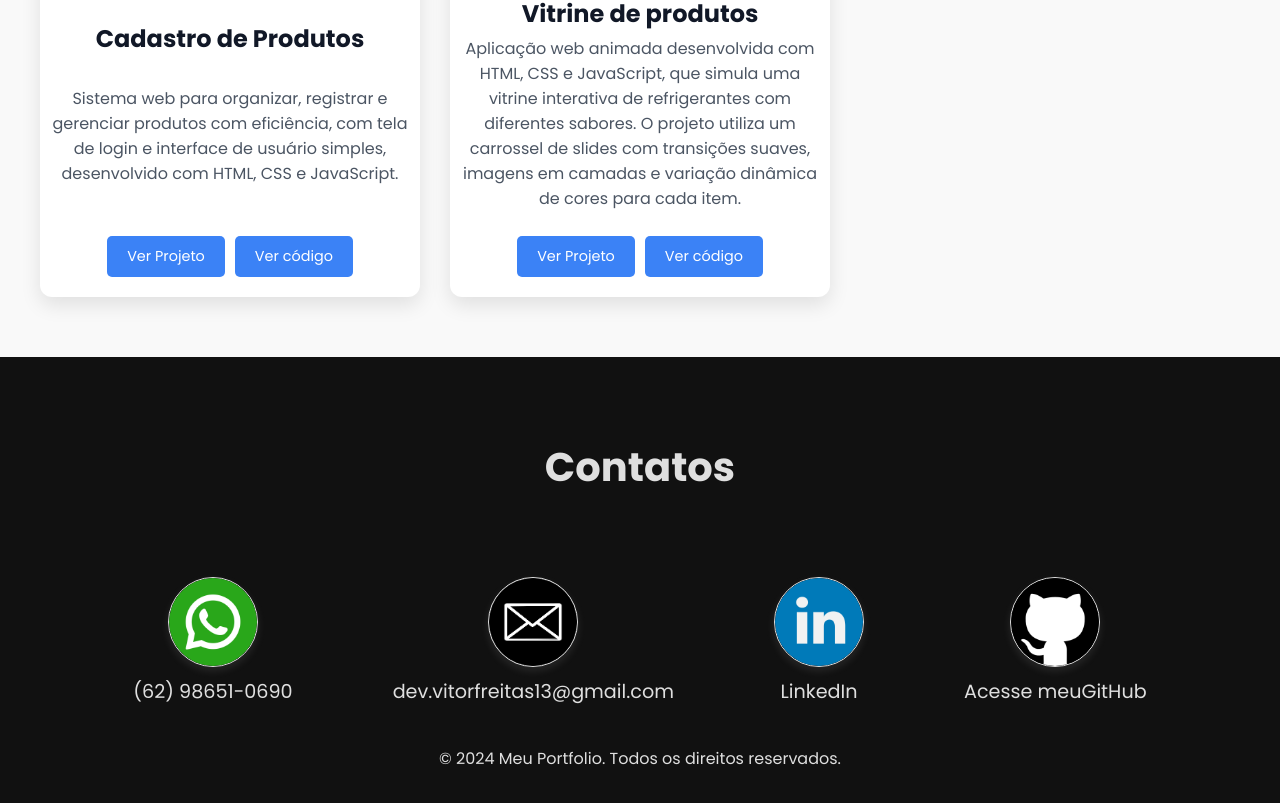
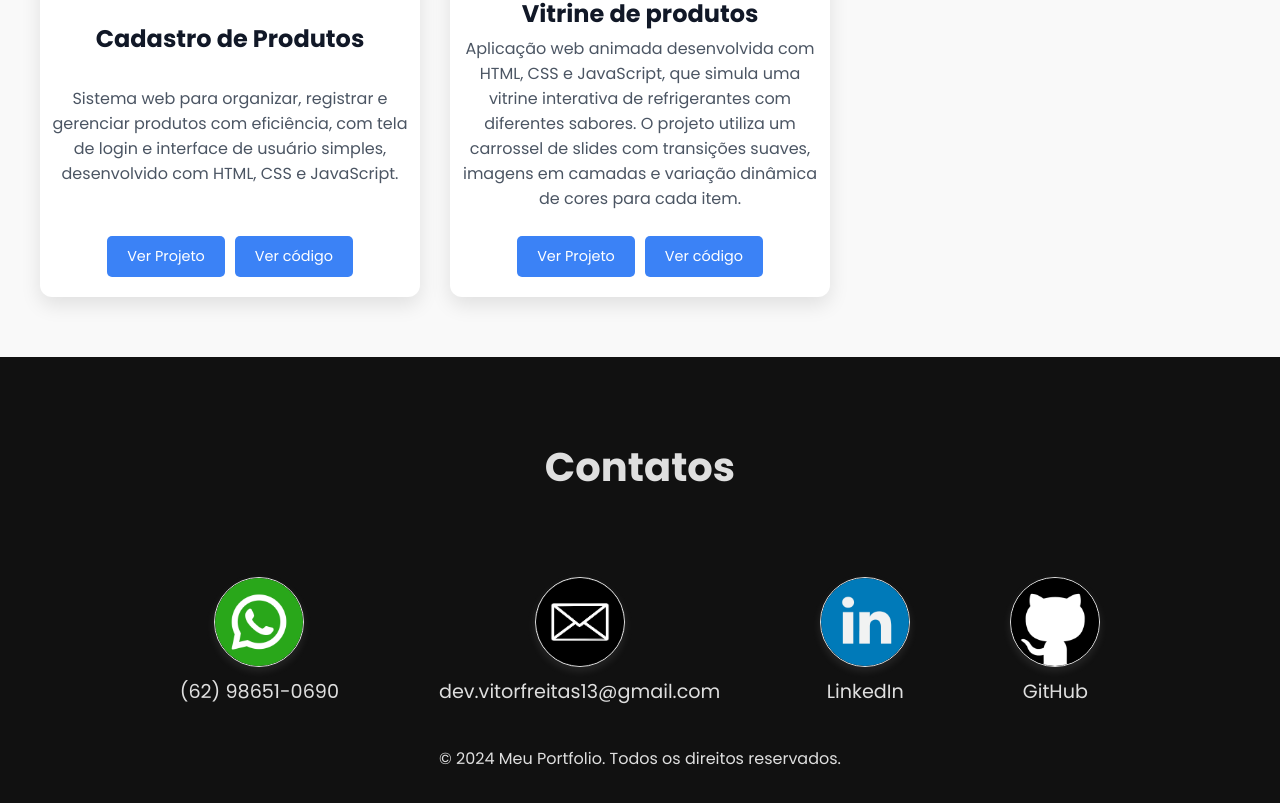
Before and after one commit to vitorfreitas13/portfolio-react, a React (Vite) app: page / in a window 1280 px wide. Shown: the part 2490-3293 px from the top of the page. Built offline with nearby package versions, Linux system fonts and the light colour scheme.

Commit message:
Update Footer.jsx

```diff
--- a/src/components/Footer/Footer.jsx
+++ b/src/components/Footer/Footer.jsx
@@ -8,7 +8,7 @@ function Footer() {
 
        <div className="contact-item">
         <img className="contact-image" src="/src/assets/whatsapp.png" alt="Telefone" />
-        <p>(62) 98651-0690</p>
+        <a href="https://api.whatsapp.com/send?phone=5562986510690" target="_blank">(62) 98651-0690</a>
        </div>
 
        <div className="contact-item">
@@ -24,7 +24,7 @@ function Footer() {
        <div className="contact-item">
         <img className="contact-image" src="/src/assets/github.png" alt="GitHub" />
         <p>
-  Acesse meu
+
   <a href="https://github.com/vitorfreitas13" target="_blank">GitHub</a>
 
 </p>
```
